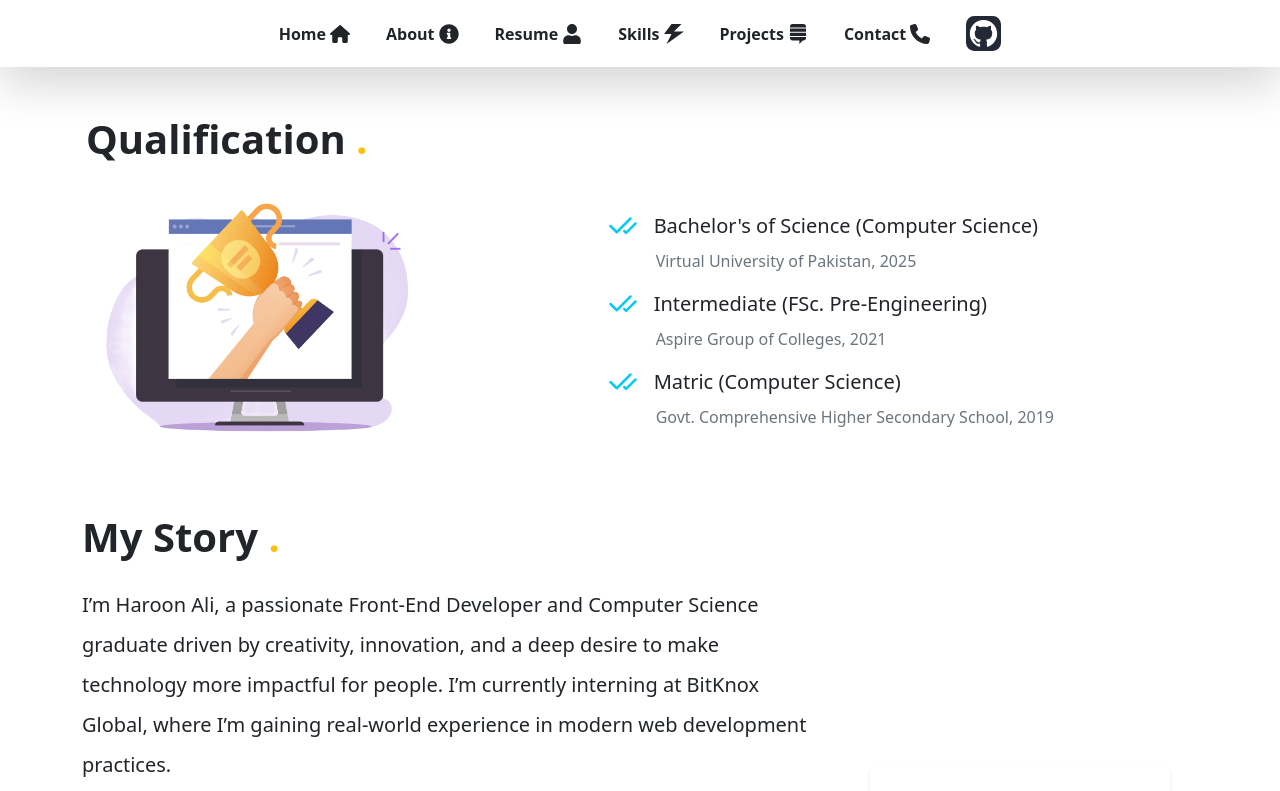
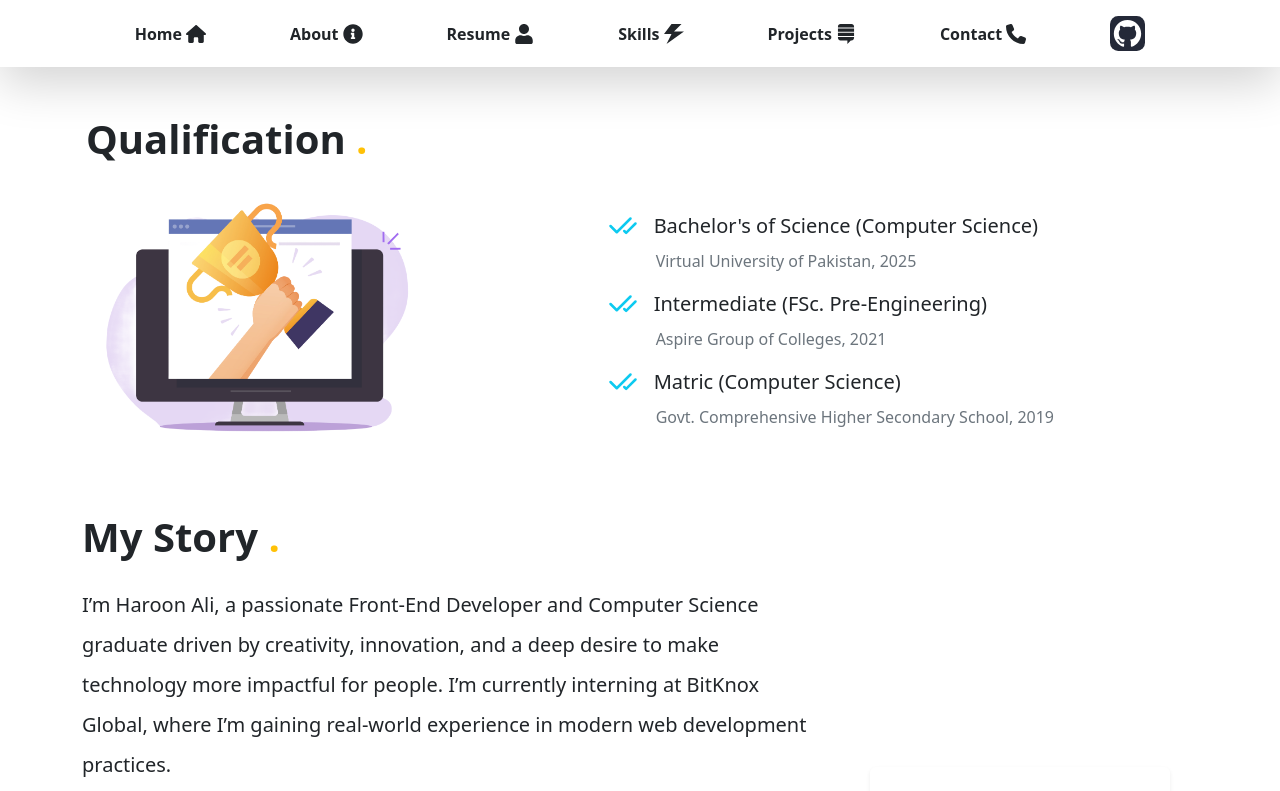
Before and after one commit to haroonbitknox-debug/haroon_portfolio, a React (Vite) app: page / in a window 1280 px wide. Shown: the top 791 px of the page. Built offline with nearby package versions, Linux system fonts and the light colour scheme.

Commit message:
Added hover effects on navbar

```diff
--- a/index.html
+++ b/index.html
@@ -5,6 +5,7 @@
     <link rel="icon" type="image/svg+xml" href="/vite.svg" />
     <meta name="viewport" content="width=device-width, initial-scale=1.0" />
     <title>haroon-portfolio</title>
+    <link rel="stylesheet" href="style.css">
   </head>
   <body>
     <div id="root"></div>
--- a/src/components/Portfolio.jsx
+++ b/src/components/Portfolio.jsx
@@ -13,35 +13,37 @@ import Contact from './pages/Contact'
 import Projects from './pages/Projects'
 import Skills from './pages/Skills'
 import Resume from './pages/Resume'
+import '../../src/style.css'
+
 
 function Portfolio() {
   return (
     <Router>
       <div className="d-flex flex-column min-vh-100">
         {/* HEADER */}
-        <header className="container-fluid sticky-top bg-white shadow-lg py-3">
+        <header className="container-fluid sticky-top bg-white shadow-lg py-3 ">
   <nav className="container d-flex justify-content-center align-items-center flex-wrap">
-    <Link to="/" className="text-dark fw-bold text-decoration-none mx-3 d-flex align-items-center">
+    <Link to="/" className="text-dark fw-bold text-decoration-none mx-3 d-flex align-items-center px-4 link-hover">
       Home <FaHouse className="mx-1 fs-5" />
     </Link>
 
-    <Link to="/about" className="text-dark fw-bold text-decoration-none mx-3 d-flex align-items-center">
+    <Link to="/about" className="text-dark fw-bold text-decoration-none mx-3 d-flex align-items-center px-4 link-hover">
       About <FaInfoCircle className="mx-1 fs-5" />
     </Link>
 
-    <Link to="/resume" className="text-dark fw-bold text-decoration-none mx-3 d-flex align-items-center">
+    <Link to="/resume" className="text-dark fw-bold text-decoration-none mx-3 d-flex align-items-center px-4 link-hover">
       Resume <FaUser className="mx-1 fs-5" />
     </Link>
 
-    <Link to="/skills" className="text-dark fw-bold text-decoration-none mx-3 d-flex align-items-center">
+    <Link to="/skills" className="text-dark fw-bold text-decoration-none mx-3 d-flex align-items-center px-4 link-hover">
       Skills <ImPower className="mx-1 fs-5" />
     </Link>
 
-    <Link to="/projects" className="text-dark fw-bold text-decoration-none mx-3 d-flex align-items-center">
+    <Link to="/projects" className="text-dark fw-bold text-decoration-none mx-3 d-flex align-items-center px-4 link-hover">
       Projects <FaStackExchange className="mx-1 fs-5" />
     </Link>
 
-    <Link to="/contact" className="text-dark fw-bold text-decoration-none mx-3 d-flex align-items-center">
+    <Link to="/contact" className="text-dark fw-bold text-decoration-none mx-3 d-flex align-items-center px-4 link-hover">
       Contact <FaPhone className="mx-1 fs-5" />
     </Link>
 
@@ -49,7 +51,7 @@ function Portfolio() {
       href="https://github.com/haroonbitknox-debug"
       target="_blank"
       rel="noopener noreferrer"
-      className="d-flex align-items-center mx-3"
+      className="d-flex align-items-center mx-3 px-4"
     >
       <img src={github} alt="GitHub" style={{ width: "35px" }} />
     </a>
--- /dev/null
+++ b/src/style.css
@@ -0,0 +1,5 @@
+.link-hover:hover {
+  color: #0dcaf0 !important; /* Bootstrap 'info' color */
+  transition: color 0.3s ease;
+  transform: scale(1.05);
+}
```
